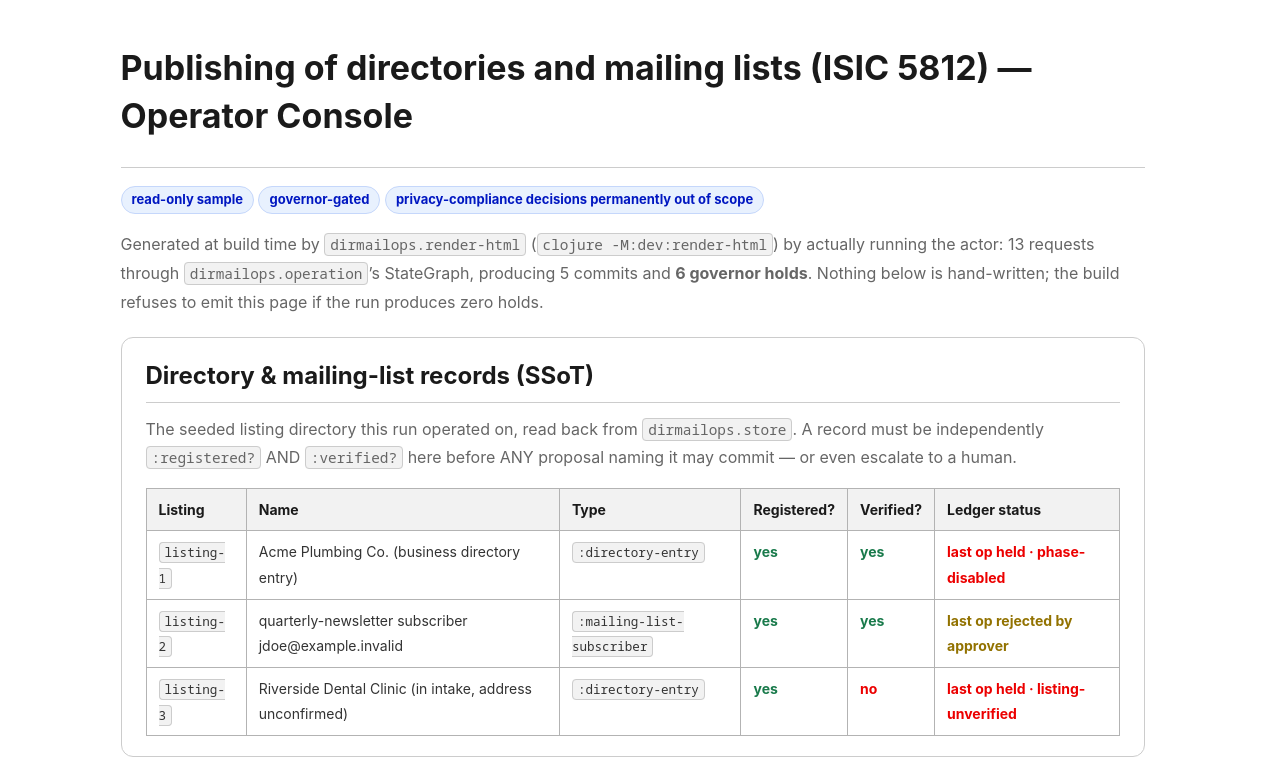
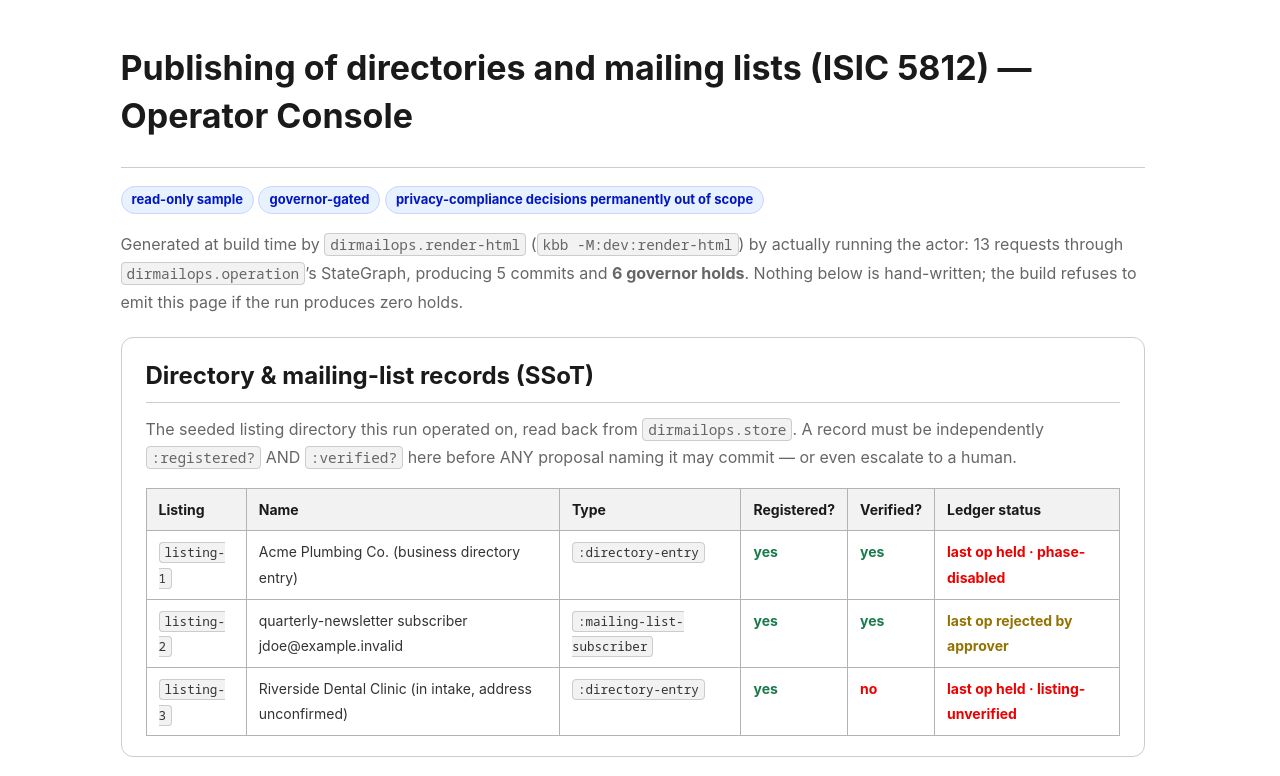
Before and after one commit to cloud-itonami/cloud-itonami-isic-5812, a plain HTML site: page docs/samples/operator-console.html in a window 1280 px wide. Shown: the top 776 px of the page. Drawn offline with Linux system fonts and the light colour scheme.

Commit message:
kbb: rewrite 14 Clojure-CLI/bb/nbb/shadow-cljs invocation(s) in 8 file(s) to kbb/amu
Owner decision 2026-09-11: `clojure -M:<alias>` / `clj -M` / `bb <task>` /
`nbb <script>` become `kbb …` (kotoba-lang/kotoba bin/kbb_deps.cljk resolves
deps.edn aliases onto the JVM-free engine); `shadow-cljs release|compile|watch`
becomes `amu compile --target wasm32-browser`. Text only; no mirror; fix-forward.

ADR: adr-2609112000-kbb-cutover-clojure-cli-text

Co-Authored-By: Claude Opus 5 (1M context) <noreply@anthropic.com>
Claude-Session: https://claude.ai/code/session_01JVx3D3QpgSHNgJBLe35yyx

```diff
--- a/docs/samples/operator-console.html
+++ b/docs/samples/operator-console.html
@@ -2472,7 +2472,7 @@ img,svg { max-width: 100%; height: auto; }
   <h1>Publishing of directories and mailing lists (ISIC 5812) — Operator Console</h1>
 </header>
 <p><span class="badge">read-only sample</span> <span class="badge">governor-gated</span> <span class="badge">privacy-compliance decisions permanently out of scope</span></p>
-<p class="subtitle">Generated at build time by <code>dirmailops.render-html</code> (<code>clojure -M:dev:render-html</code>) by actually running the actor: 13 requests through <code>dirmailops.operation</code>&rsquo;s StateGraph, producing 5 commits and <strong>6 governor holds</strong>. Nothing below is hand-written; the build refuses to emit this page if the run produces zero holds.</p>
+<p class="subtitle">Generated at build time by <code>dirmailops.render-html</code> (<code>kbb -M:dev:render-html</code>) by actually running the actor: 13 requests through <code>dirmailops.operation</code>&rsquo;s StateGraph, producing 5 commits and <strong>6 governor holds</strong>. Nothing below is hand-written; the build refuses to emit this page if the run produces zero holds.</p>
 <main>
   <section class="card">
     <h2>Directory &amp; mailing-list records (SSoT)</h2>
@@ -2592,6 +2592,6 @@ img,svg { max-width: 100%; height: auto; }
 </main>
 <footer>
   <p>cloud-itonami-isic-5812 &middot; DirMailAdvisor &#8867; DirMailGovernor. The advisor is smart-but-untrusted: it only ever emits a proposal, and an independent governor decides whether that proposal may touch the SSoT. Scenarios s10&ndash;s12 above run a deliberately tampered advisor to show the governor rejecting it.</p>
-  <p>Deterministic: no timestamps, no random ids, no unordered traversal — two runs of <code>clojure -M:dev:render-html</code> against the same seed are byte-identical.</p>
+  <p>Deterministic: no timestamps, no random ids, no unordered traversal — two runs of <code>kbb -M:dev:render-html</code> against the same seed are byte-identical.</p>
 </footer>
 </body></html>
```
Also changed, not shown: 7 other files.
